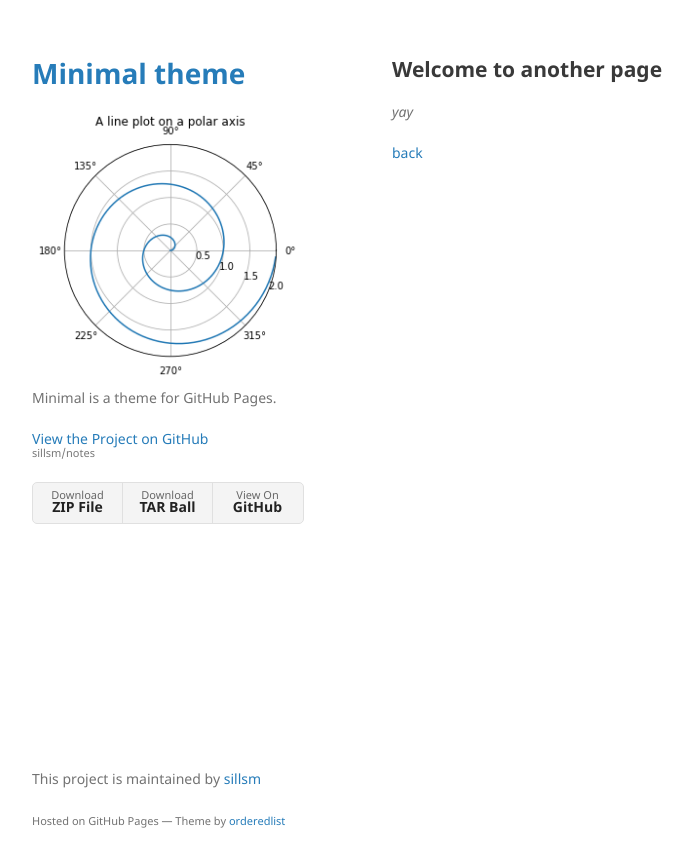
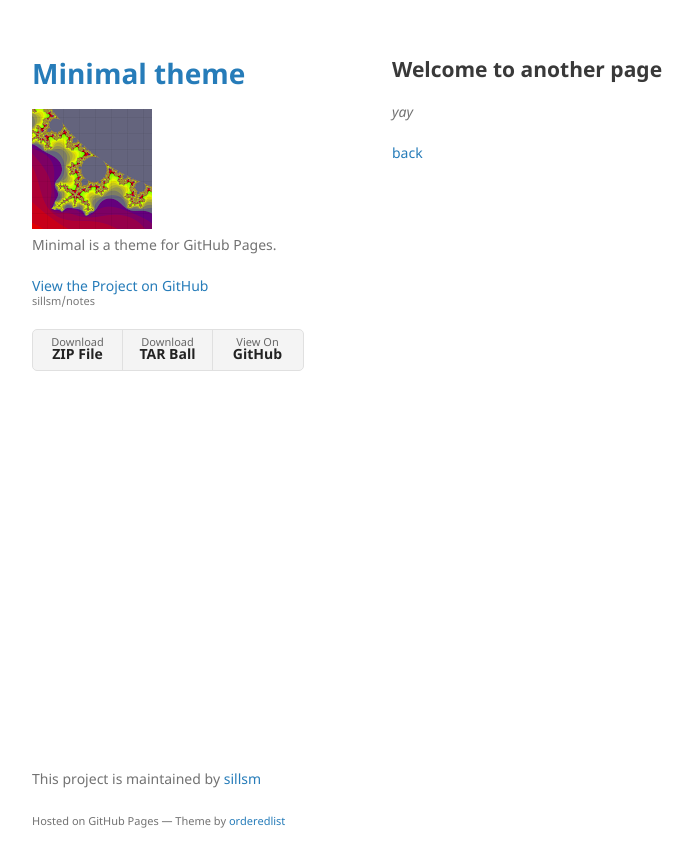
Before and after one commit to sillsm/notes, a Jekyll site: the page built from another-page.md, in a window 1280 px wide. Shown: the top 867 px of the page, without its empty margins (178-871 px from the left). Built offline with Jekyll 4.4.1, drawn with Linux system fonts in a browser that asks for light colours; our own code applies the rules of GitHub Pages for plain Markdown files.

Commit message:
Update _config.yml

```diff
--- a/_config.yml
+++ b/_config.yml
@@ -7,7 +7,7 @@ permalink: /:title/
 excerpt_separator: "\n\n\n"
 date_format: "%B %d, %Y"
 
-logo: "https://github.com/sillsm/notes/blob/master/pics/shorter/shorter_2_1.png"
+logo: /assets/img/photo.jpg
 
 plugins:
  - jekyll-feed
```
